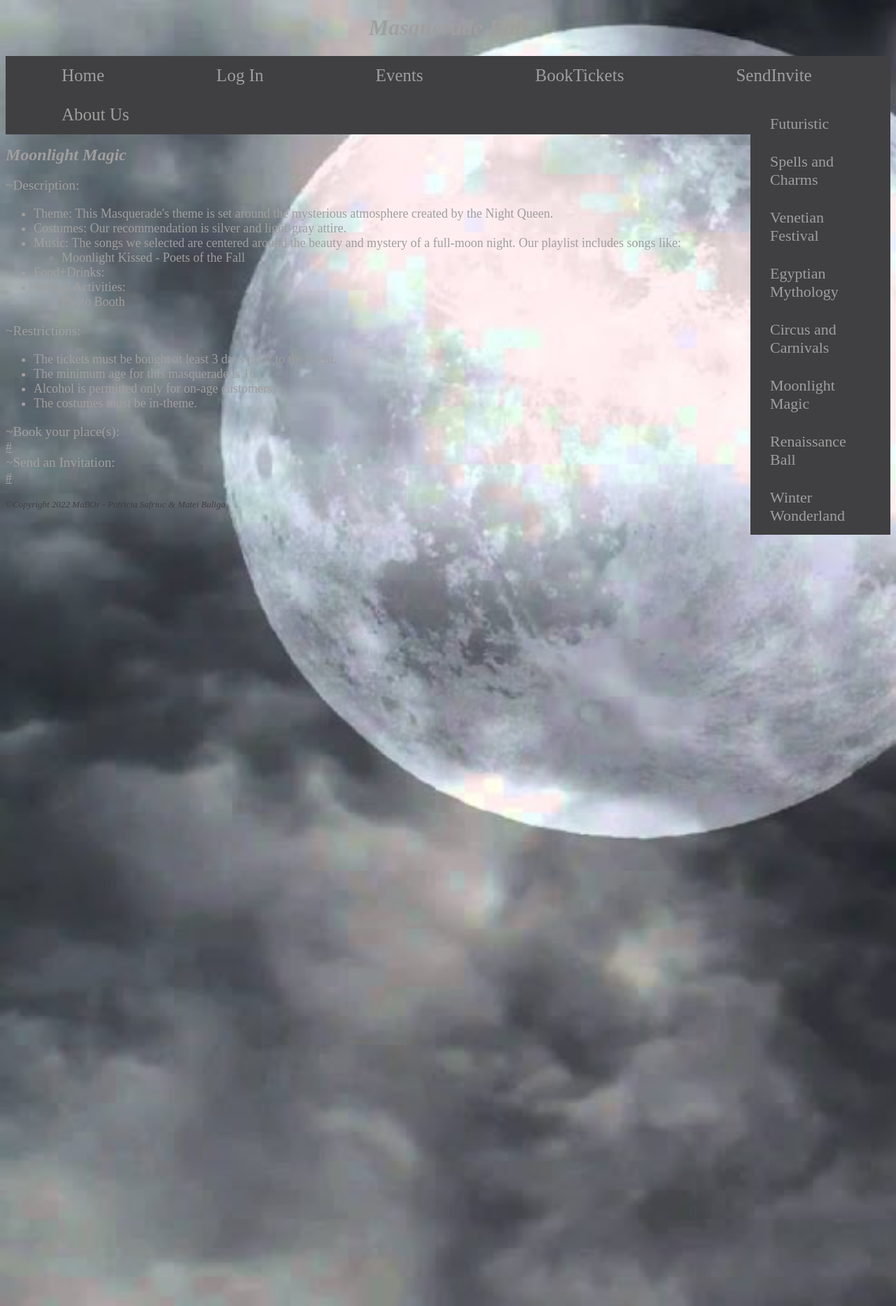
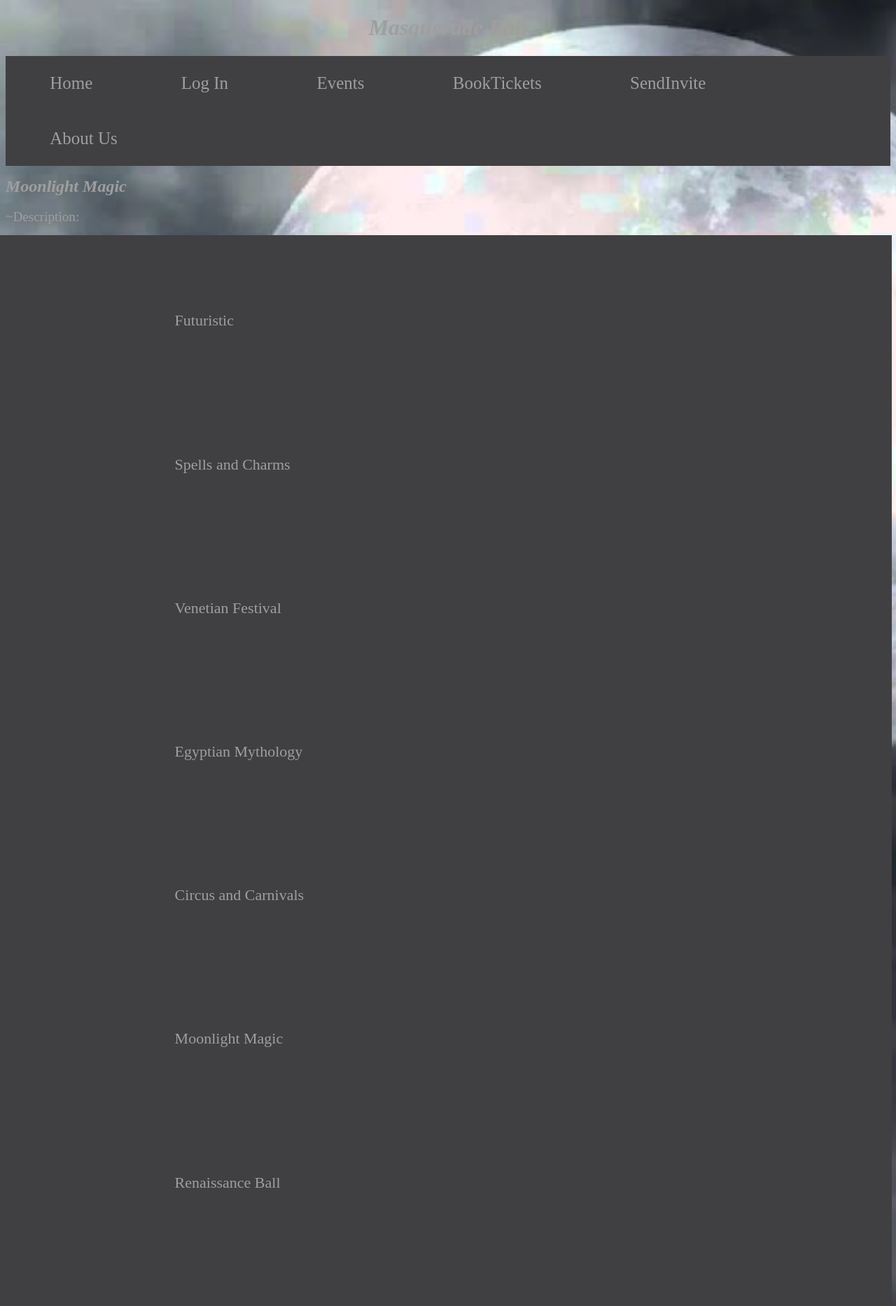
Before and after one commit to BuligaMateiCiprian/MaBOr, a PHP site: page /moon.html in a window 1280 px wide. Shown: the whole page at 70% size. Run offline with PHP 8.4, Linux system fonts and the light colour scheme.

Commit message:
Update moon.css

```diff
--- a/MaBOr-main/moon.css
+++ b/MaBOr-main/moon.css
@@ -19,7 +19,7 @@ body {
     float: left;
     color: rgb(160, 158, 158);
     text-align: center;
-    padding: 14px 80px;
+    padding: 2% 5%;
     text-decoration: none;
     font-size: 25px;
 }
@@ -36,18 +36,18 @@ footer {
 }
 
 .sidenav {
-    width: 200px;
+    width: 100%;
     position: fixed;
     z-index: 1;
-    top: 130px;
-    right: 8px;
+    top: 18%;
+    right: 0.5%;
     background-color:  rgb(64, 64, 66);
     overflow-x: hidden; /* Disable horizontal scroll */
     padding-top: 20px;
 }
 
 .sidenav a {
-    padding: 14px 28px;
+    padding: 7% 20%;
     text-decoration: none;
     font-size: 22px;
     color: rgb(160, 158, 158);
```
